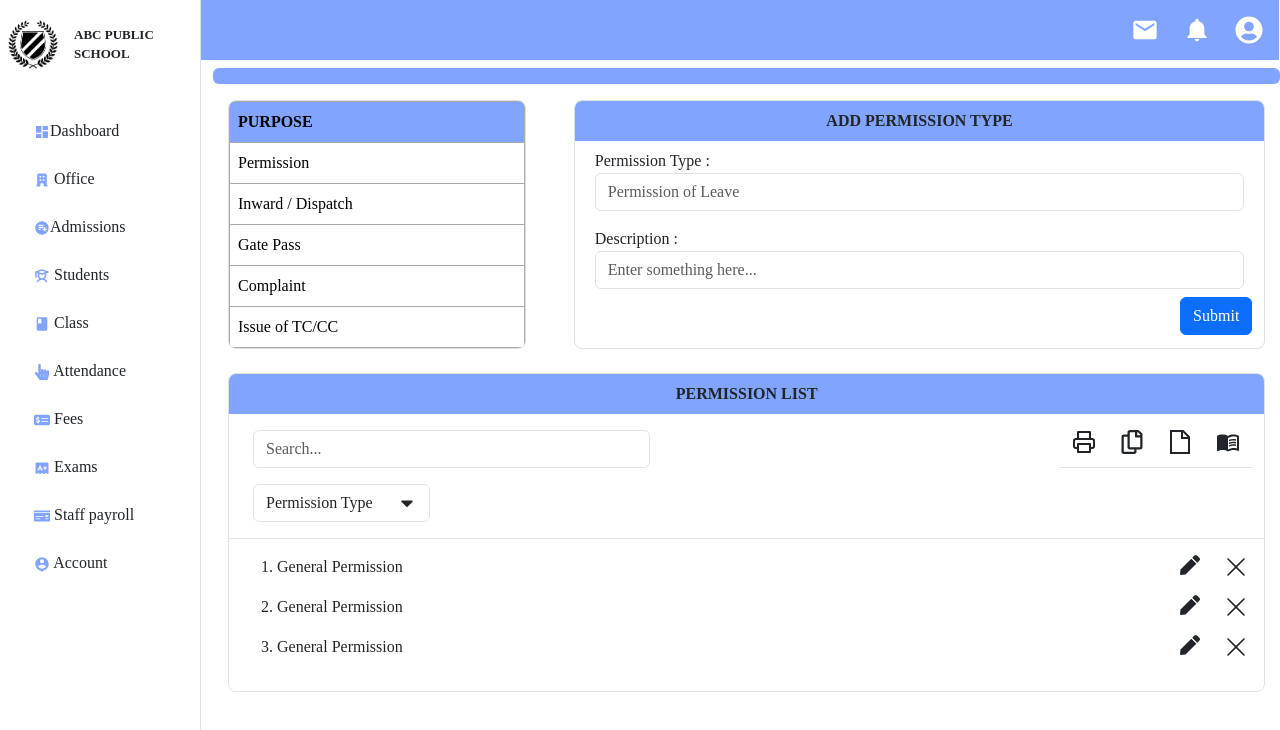
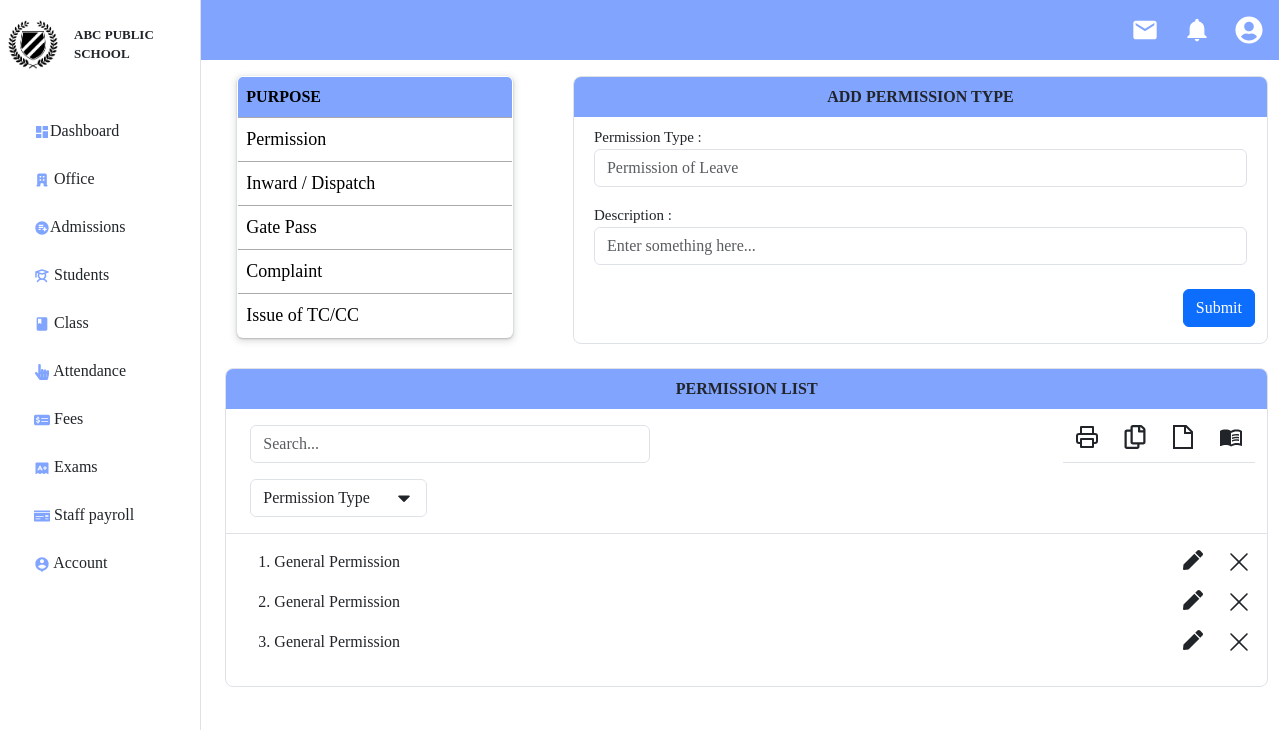
Before and after one commit to tilak9413/school, a React (Vite) app: page /office in a window 1280 px wide. Shown: the top 730 px of the page. Built offline with nearby package versions, Linux system fonts and the light colour scheme; a web font is replaced by a local one.

Commit message:
Some CSS Update

```diff
--- a/src/components/office.css
+++ b/src/components/office.css
@@ -7,3 +7,9 @@ td{
 .icons:hover{
   color: orange;
 }
+label{
+  font-size: 15px;
+}
+td{
+  font-size: 18px;
+}
--- a/src/components/office.jsx
+++ b/src/components/office.jsx
@@ -16,11 +16,11 @@ function Office() {
   return (
     <>
       <Navbar />
-      <Welcome />
-      <div className="mx-auto mt-3" style={{ maxWidth: "95%" }}>
+      {/* <Welcome /> */}
+      <div className="mx-auto mt-3 px-4">
         <div className="row gap-5">
-          <div className="col border rounded-3 overflow-hidden p-0">
-            <table className="table m-0">
+          <div className="col">
+            <table className="table m-0 rounded overflow-hidden">
               <thead>
                 <tr>
                   <th scope="col" style={{ backgroundColor: "#81a4ff" }}>
@@ -56,7 +56,7 @@ function Office() {
                   </p>
                 </div>
               </div>
-              <div className="form-group p-2">
+              <div className="form-group p-2 m-0">
                 <label for="exampleInputEmail1">Permission Type :</label>
                 <input
                   type="email"
@@ -66,18 +66,19 @@ function Office() {
                   placeholder="Permission of Leave"
                 />
               </div>
-              <div className="form-group p-2">
+              <div className="form-group p-2 m-0">
                 <label for="exampleInputPassword1">Description :</label>
                 <input
-                  type="password"
+                  type="textbox"
                   className="form-control"
                   id="exampleInputPassword1"
                   placeholder="Enter something here..."
                 />
+
               </div>
               <div className="row">
-                <div className="col justify-content-end d-flex">
-                  <button type="submit" class="btn btn-primary">
+                <div className="col justify-content-end d-flex align-items-center">
+                  <button type="submit" class="btn btn-primary my-3">
                     Submit
                   </button>
                 </div>
@@ -113,7 +114,7 @@ function Office() {
                 </div>
                 <div className="row  px-4 pb-3 border-bottom">
                   <div className="col">
-                  <button className="btn border d-flex align-items-center gap-4">Permission Type <FaCaretDown className="fs-5"/></button>
+                  <button className="btn border d-flex align-items-center gap-4 m-0">Permission Type <FaCaretDown className="fs-5"/></button>
                   </div>
                 </div>
                 <div className="row py-2 px-3">
```
